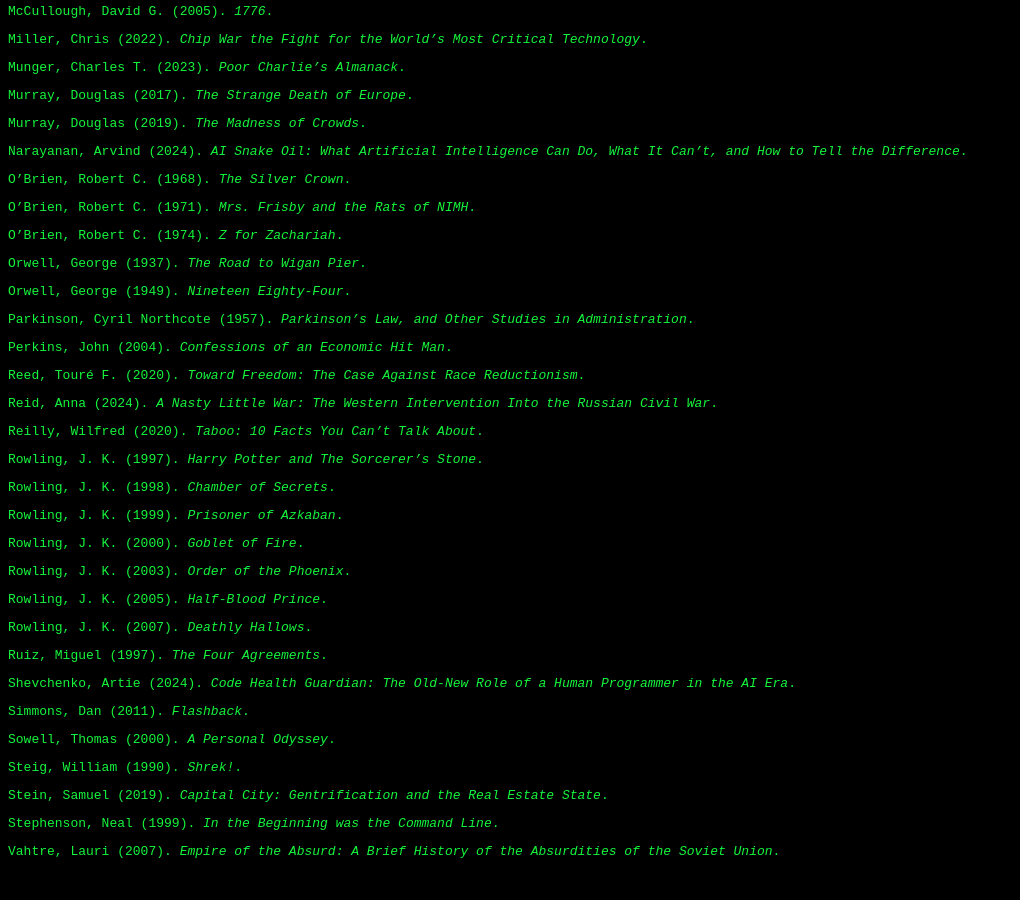
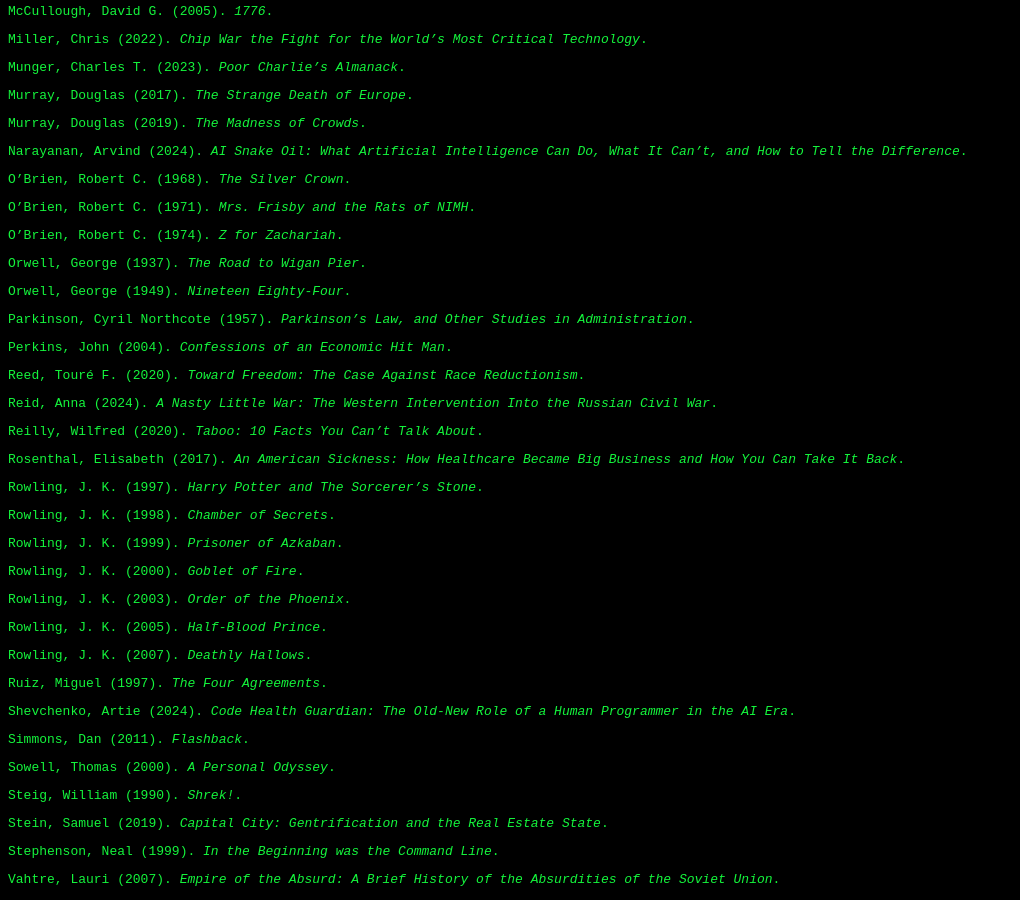
Before and after one commit to davejagoda/davejagoda.github.io, a Jekyll site: the page built from books/index.md, in a window 1280 px wide and 900 px high, scrolled down 1601 px. Shown: the whole window, without its empty margins (0-1020 px from the left). Built offline with Jekyll 4.4.1, drawn with Linux system fonts in a browser that asks for light colours; before the commit the page ends 2473 px from its top, so only the background shows below that.

Commit message:
Add An American Sickness to books/index.md

```diff
--- a/books/index.md
+++ b/books/index.md
@@ -147,6 +147,8 @@
 
 Reilly, Wilfred (2020). *Taboo: 10 Facts You Can't Talk About*.
 
+Rosenthal, Elisabeth (2017). *An American Sickness: How Healthcare Became Big Business and How You Can Take It Back*.
+
 Rowling, J. K. (1997). *Harry Potter and The Sorcerer's Stone*.
 
 Rowling, J. K. (1998). *Chamber of Secrets*.
```
